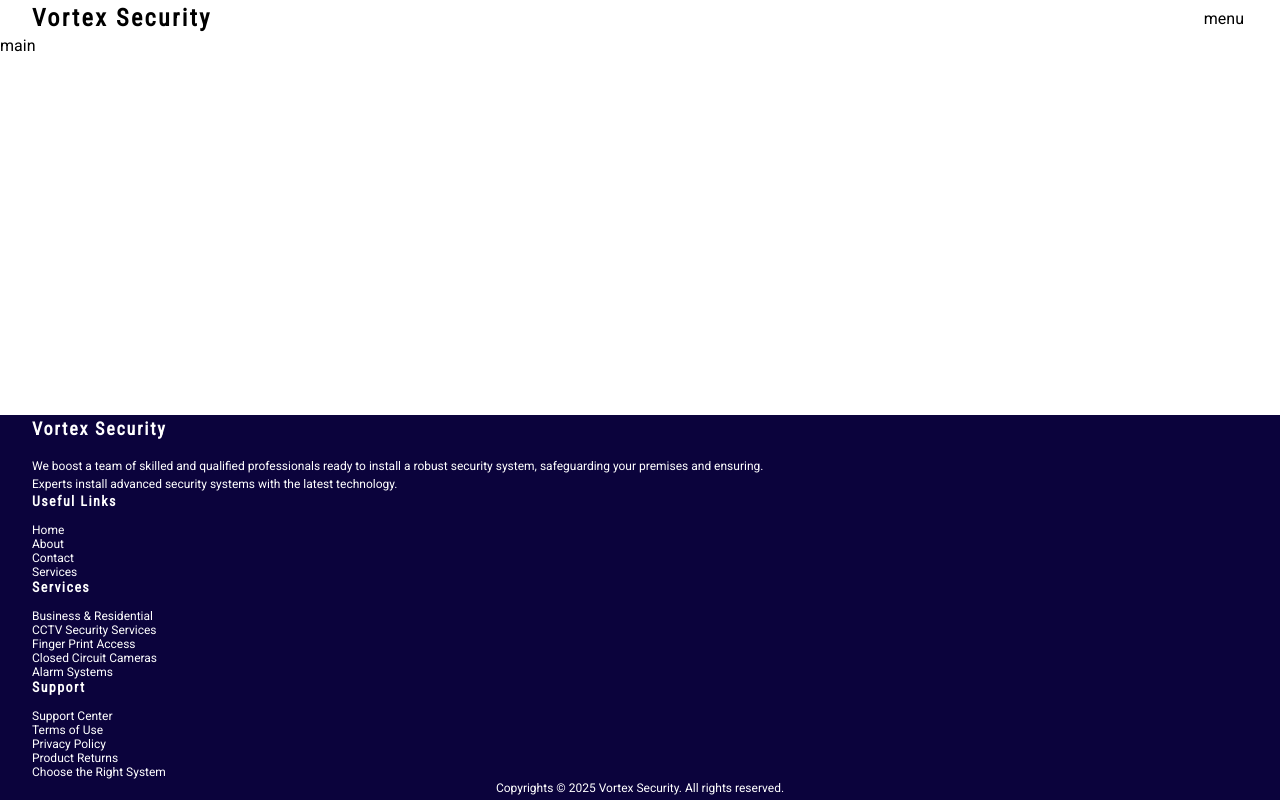
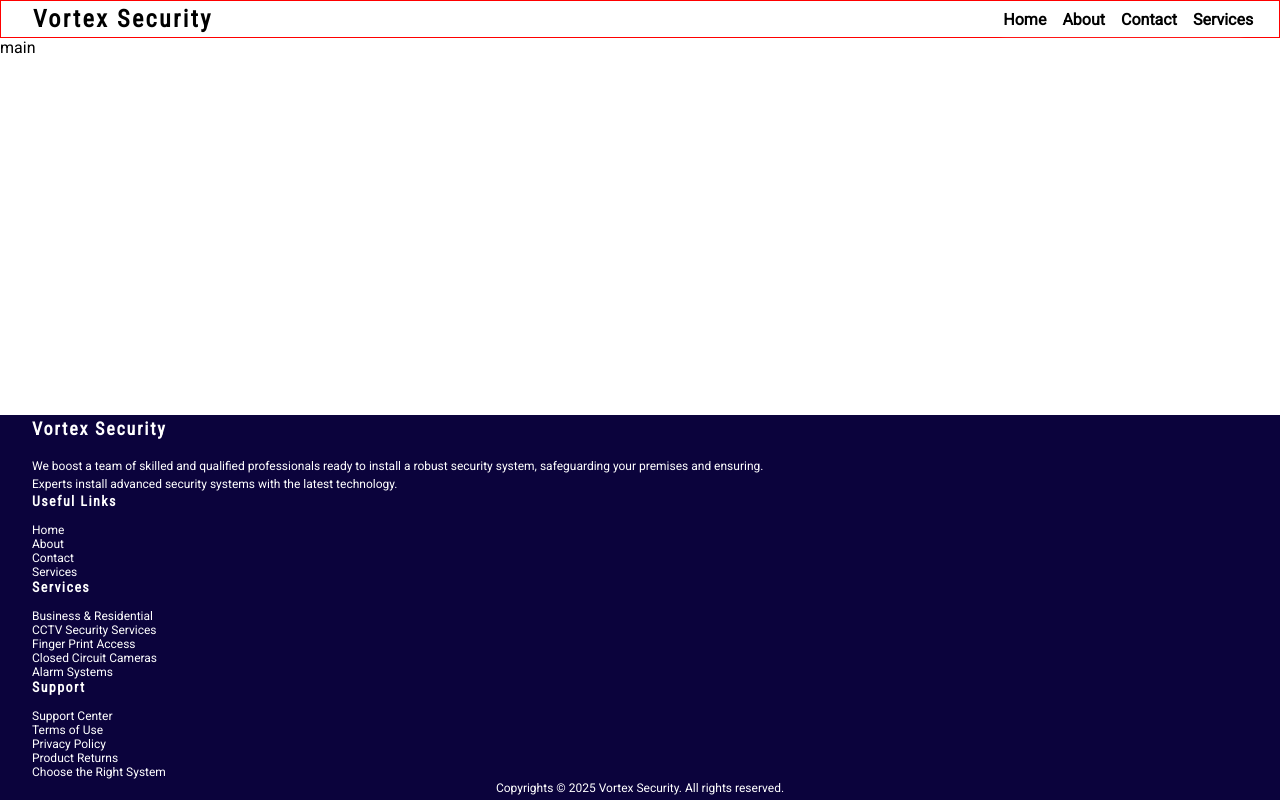
Before and after one commit to lexxakaatune/vortex-security, a React (Create React App) app: page / in a window 1280 px wide. Built offline with nearby package versions, Linux system fonts and the light colour scheme; the HTML template or start-up script is replaced by a standard one.

Commit message:
add mq.css and add nowrap to h1

```diff
--- a/src/Base.js
+++ b/src/Base.js
@@ -23,7 +23,7 @@ export const Header = () => {
 
   return (
     <header className='header'>
-      <h1 className='title'>Vortex Security</h1>
+      <h1 className='title nowrap'>Vortex Security</h1>
       <nav className="header__nav hide">
         <ul className='header__ul none'>
           {pages.map((page) => {
--- a/src/base.css
+++ b/src/base.css
@@ -76,6 +76,10 @@ textarea {
 }
  */
 /* // UTILITY CLASSES */
+.active {
+  color: var(--link-active);
+}
+
 .offscreen {
   position: absolute;
   left: -10000px;
@@ -173,6 +177,7 @@ a:active {
   padding: var(--padding-tb) var(--padding-side);
   display: flex;
   justify-content: space-between;
+  align-items: center;
   position: sticky;
   top: 0;
   z-index: 1;
--- a/src/index.css
+++ b/src/index.css
@@ -1 +1,2 @@
 @import url(base.css);
+@import url(mq.css);
--- /dev/null
+++ b/src/mq.css
@@ -0,0 +1,21 @@
+@media screen and (min-width: 756px) {
+  .header {
+    border: 1px solid red;
+  }
+
+  .header__nav {
+    background-color: transparent;
+    color: var(--font-color);
+    width: max-content;
+    display: flex;
+    position: static;
+  }
+
+  .header__ul {
+    flex-direction: row;
+  }
+
+  .header__btn {
+    display: none;
+  }
+}
```
Also changed, not shown: src/home.css (added, +33 -0 lines).
